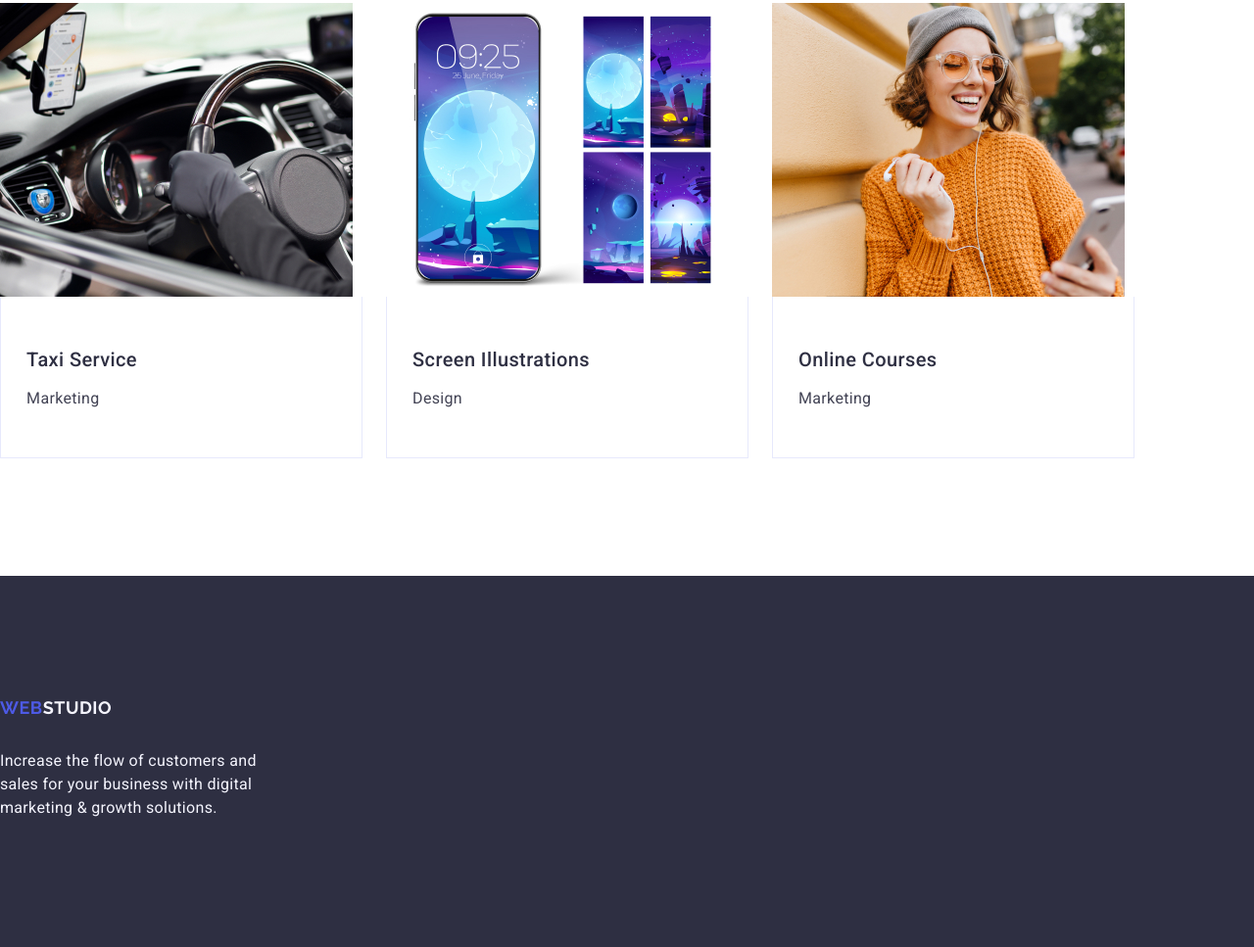
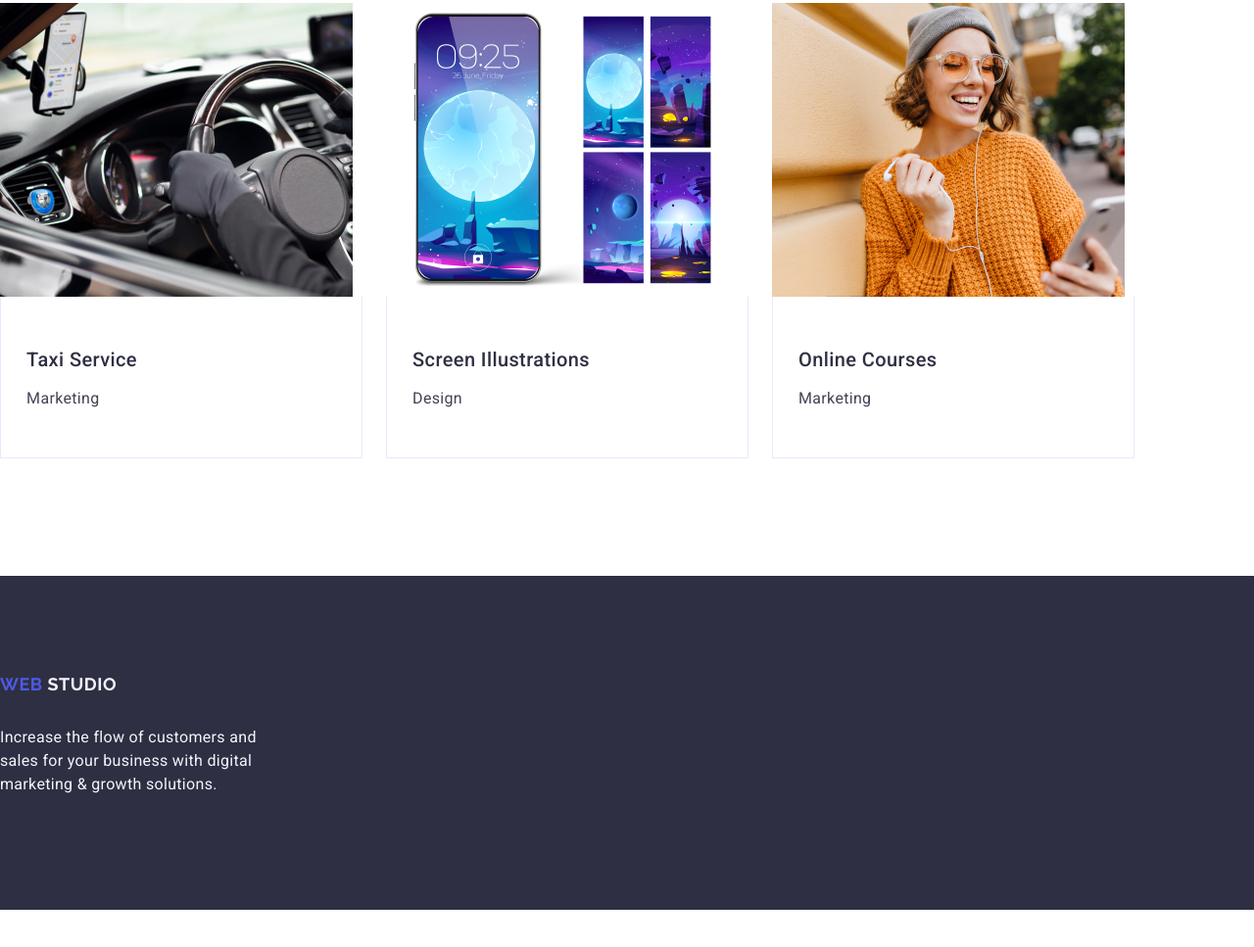
Before and after one commit to andrei-81/goit-markup-hw-03, a plain HTML site: page index.html in a window 1280 px wide. Shown: the part 3067-4034 px from the top of the page at 98% size. After the commit the page ends 3996 px from the top, so only its background shows below. Drawn offline with nearby package versions, Linux system fonts and the light colour scheme.

Commit message:
footer again

```diff
--- a/css/styles.css
+++ b/css/styles.css
@@ -374,23 +374,25 @@ img {
 }
 
 .our-footer {
-    padding-left: 156px;
+    /* padding-left: 156px; */
     background-color: #2E2F42;
-    align-content: center;
+    /* align-content: center; */
     padding: 100px 0;
 }
 
-.footer-block {
+/* .footer-block {
     width: 264px;
     margin-top: 24px;
     margin-bottom: 24px;
-}
+} */
 
 .webspan-footer {
     color: #F4F4FD;
 }
 
 .logo-footer {
+    display: inline-block;
+    margin-bottom: 16px;
     font-family: "Raleway", sans-serif;
     color: #4d5ae5;
     font-size: 18px;
@@ -400,9 +402,6 @@ img {
     letter-spacing: 0.03em;
     text-transform: uppercase;
     flex-shrink: 0;
-
-    display: inline-block;
-    margin-bottom: 16px;
 }
 
 .footer-text {
```
Also changed, not shown: index.html (+6 -1 lines).
